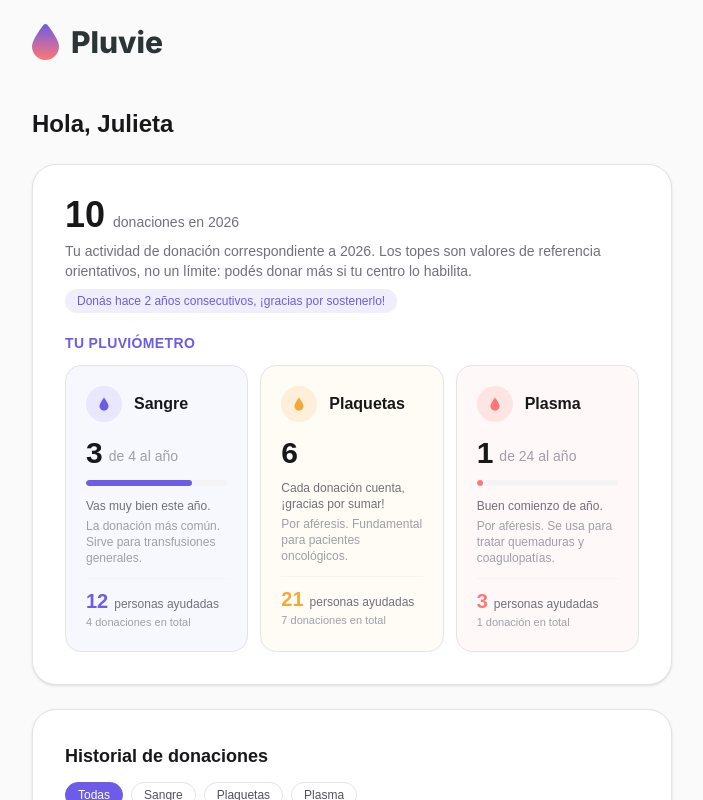
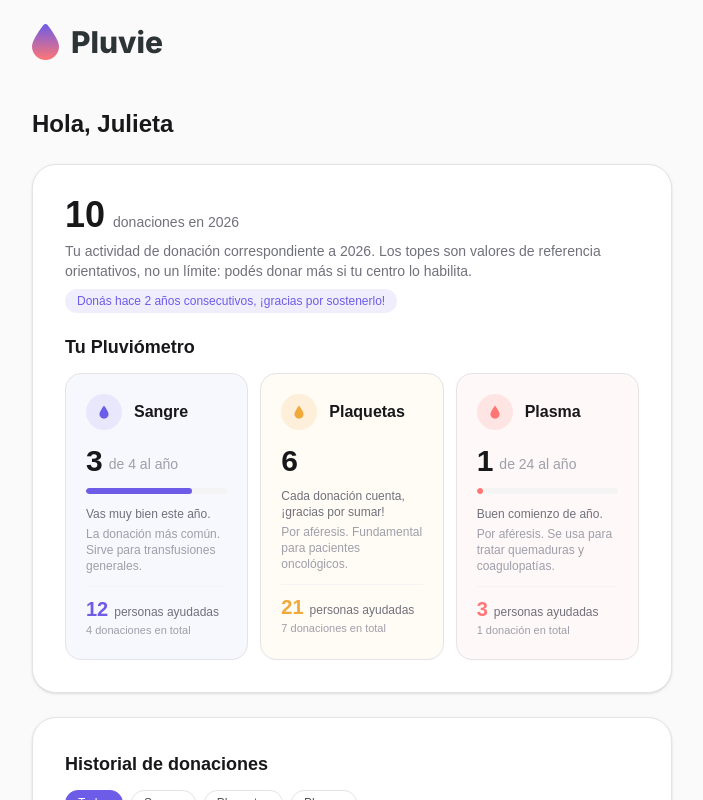
Before and after one commit to lscroggie/Pluvie-frontend, a Next.js app: page /perfil in a window 1280 px wide. Shown: the top 800 px of the page, without its empty margins (288-991 px from the left). Built offline with nearby package versions, Linux system fonts and the light colour scheme.

Commit message:
Pluviometro: uniformar estilo del label "Tu Pluviometro" con otros labels de seccion
Co-Authored-By: Claude Sonnet 5 <noreply@anthropic.com>

```diff
--- a/src/components/donor-profile/Pluviometro.tsx
+++ b/src/components/donor-profile/Pluviometro.tsx
@@ -47,7 +47,7 @@ export function Pluviometro({ donations, year }: { donations: Donation[]; year:
         </span>
       )}
 
-      <h2 className="mt-5 text-sm font-semibold uppercase tracking-wide text-brand-violet">
+      <h2 className="mt-5 text-lg font-semibold text-zinc-900">
         Tu Pluviómetro
       </h2>
 
```
